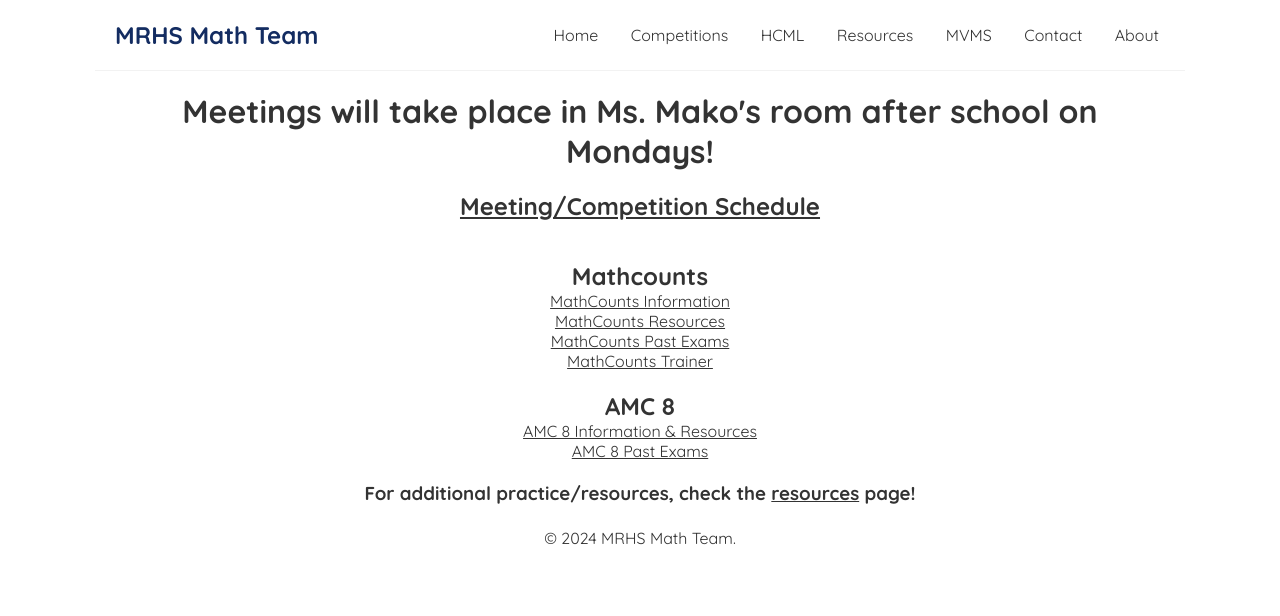
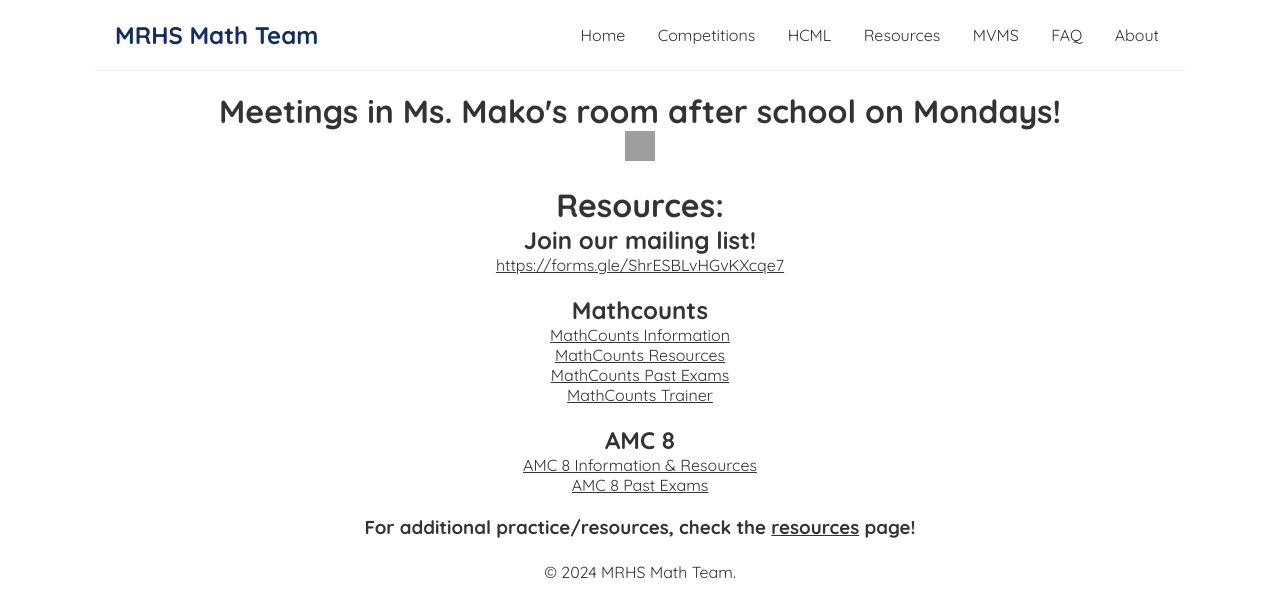
Before and after one commit to kliu3115/MRHS-Math-Team, a React (Vite) app: page /mvms-math-team in a window 1280 px wide. Shown: the top 616 px of the page. Built offline with nearby package versions, Linux system fonts and the light colour scheme; grey boxes are pictures that could not be loaded.

Commit message:
added faq, changed about

```diff
--- a/src/About.tsx
+++ b/src/About.tsx
@@ -30,6 +30,19 @@ const About = () => {
             <h1> Juho Bay </h1>
             <h2> Captain </h2>
             <p> hello i like math : ] </p>
+            <br />
+            <h1> Contact us with any questions! </h1>
+            <br />
+            <h2> Feel free to email any of the captains! </h2>
+            <h3> Juho Bay: urmom@gmail.com </h3>
+            <h3> Kelly Liu: deeznuts@gmail.com </h3>
+            <br />
+            <h2> Join our Discord for updates! </h2>
+            <h3> <a href = 'https://discord.gg/dcxVA3VnFC'> https://discord.gg/dcxVA3VnFC </a> </h3>
+            <br />
+            <a href = "https://discord.gg/dcxVA3VnFC">
+                <img src={'https://static.vecteezy.com/system/resources/previews/023/741/147/original/discord-logo-icon-social-media-icon-free-png.png'} height = "150" width = "150"/>
+            </a>
         </div>
     )
 }
--- a/src/App.tsx
+++ b/src/App.tsx
@@ -5,7 +5,7 @@ import HCMLTeams from './HCMLTeams'
 import Resources from './Resources'
 import MVMSMathTeam from './MVMSMathTeam'
 import About from './About'
-import Contact from './Contact'
+import FAQ from './FAQ'
 import Footer from './Footer'
 import {BrowserRouter as Router, Route, Switch} from 'react-router-dom'
 
@@ -17,8 +17,8 @@ function App() {
         <Navbar />
         <div className = "content">
           <Switch>
-            <Route path = "/contact">
-              <Contact />
+            <Route path = "/faq">
+              <FAQ />
             </Route>
             <Route path = "/about">
               <About />
--- a/src/CompetitionSchedule.tsx
+++ b/src/CompetitionSchedule.tsx
@@ -2,7 +2,8 @@ const CompetitionSchedule = () => {
     return (
         <div className = "home">
             <h2> Here's the competition schedule for 2024 - 2025! </h2>
-            <p> If you see your name on the <a href = "/hcml-teams"> HCML teams </a> for that week, please report to room 220 after school on the day of the competition! </p>
+            <p> If you see your name on the <a href = "/hcml-teams"> HCML teams</a>, please report to room 220 after school on the day of the competition! </p>
+            <br />
             <table>
                 <tr>
                     <th> Date </th>
--- a/src/Contact.tsx
+++ /dev/null
@@ -1,16 +0,0 @@
-const Contact = () => {
-    return (
-        <div className = "contact">
-            <h1> Contact us with any questions! </h1>
-            <br />
-            <h2> Feel free to email any of the captains with questions! </h2>
-            <h3> Juho Bay: urmom@gmail.com </h3>
-            <h3> Kelly Liu: deeznuts@gmail.com </h3>
-            <br />
-            <h2> Join our Discord for updates! </h2>
-            <a href = 'https://discord.gg/dcxVA3VnFC'> https://discord.gg/dcxVA3VnFC </a>
-        </div>
-    )
-}
-
-export default Contact;
--- /dev/null
+++ b/src/FAQ.tsx
@@ -0,0 +1,25 @@
+const Contact = () => {
+    return (
+        <div className = "faq">
+            <h1> Frequently Asked Questions </h1>
+            <br />
+            <h3> How do I join the club? </h3>
+            <p> Just come to our meetings and join the discord for the latest updates! </p>
+            <br />
+            <h3> When are meetings held? </h3>
+            <p> Meetings are held in Mr. Flynn's room (220) after schools on Wednesdays. </p>
+            <br />
+            <h3> What happens at meetings? </h3>
+            <p> During meetings, we usually go over past HCML questions, play games and have short lectures. </p>
+            <br />
+            <h3> How do competitions work? </h3>
+            <p> Before HCMLs, a form about participation will be sent out. If you wish to participate simply fill out the form. </p>
+            <p> Details about other competitions are discussed during our meetings. </p>
+            <br />
+            <h3> What happens if we win? </h3>
+            <p> Brownies. Lots and lots of brownies. </p>
+        </div>
+    )
+}
+
+export default Contact;
--- a/src/HCMLTeams.tsx
+++ b/src/HCMLTeams.tsx
@@ -2,6 +2,7 @@ const HCMLTeams = () => {
     return (
         <div className = "hcml">
             <h2> Here are the teams for the ____ HCML! </h2>
+            <br />
             <table>
                 <tr>
                     <th> Team # </th>
--- a/src/MVMSMathTeam.tsx
+++ b/src/MVMSMathTeam.tsx
@@ -1,9 +1,14 @@
 const MVMSMathTeam = () => {
     return (
         <div className = "mvms">
-            <h1> Meetings will take place in Ms. Mako's room after school on Mondays! </h1>
-            <br />
-            <a href = 'https://calendar.google.com/calendar/u/0?cid=ZTIwOGE4N2U0NzRhMTlhZWVhYTM3NzViODRkNjI3YTNiOThlYjBkMjI5MjYzNjVjZTc2OTdkZjlhZTE5ODE5MUBncm91cC5jYWxlbmRhci5nb29nbGUuY29t'> <h2> Meeting/Competition Schedule </h2> </a>
+            <h1> Meetings in Ms. Mako's room after school on Mondays! </h1>
+            <a href = "https://calendar.google.com/calendar/u/0?cid=ZTIwOGE4N2U0NzRhMTlhZWVhYTM3NzViODRkNjI3YTNiOThlYjBkMjI5MjYzNjVjZTc2OTdkZjlhZTE5ODE5MUBncm91cC5jYWxlbmRhci5nb29nbGUuY29t">
+                <img src={'https://upload.wikimedia.org/wikipedia/commons/thumb/a/a5/Google_Calendar_icon_%282020%29.svg/768px-Google_Calendar_icon_%282020%29.svg.png'} height = "30" width = "30"/>
+            </a>
+            <br /> <br />
+            <h1> Resources: </h1>
+            <h2> Join our mailing list! </h2>
+            <a href = 'https://forms.gle/ShrESBLvHGvKXcqe7'> https://forms.gle/ShrESBLvHGvKXcqe7 </a>
             <br /> <br />
             <h2> Mathcounts </h2>
             <a href = 'https://mathcounts.org/programs/mathcounts-competition-series'> MathCounts Information </a>
--- a/src/Navbar.tsx
+++ b/src/Navbar.tsx
@@ -8,7 +8,7 @@ const Navbar = () => {
                 <a href = "/hcml-teams"> HCML </a>
                 <a href = "/resources"> Resources </a>
                 <a href = "/mvms-math-team"> MVMS </a>
-                <a href = "/contact"> Contact </a>
+                <a href = "/faq"> FAQ </a>
                 <a href = "/about"> About </a>
             </div>
         </nav>
```
